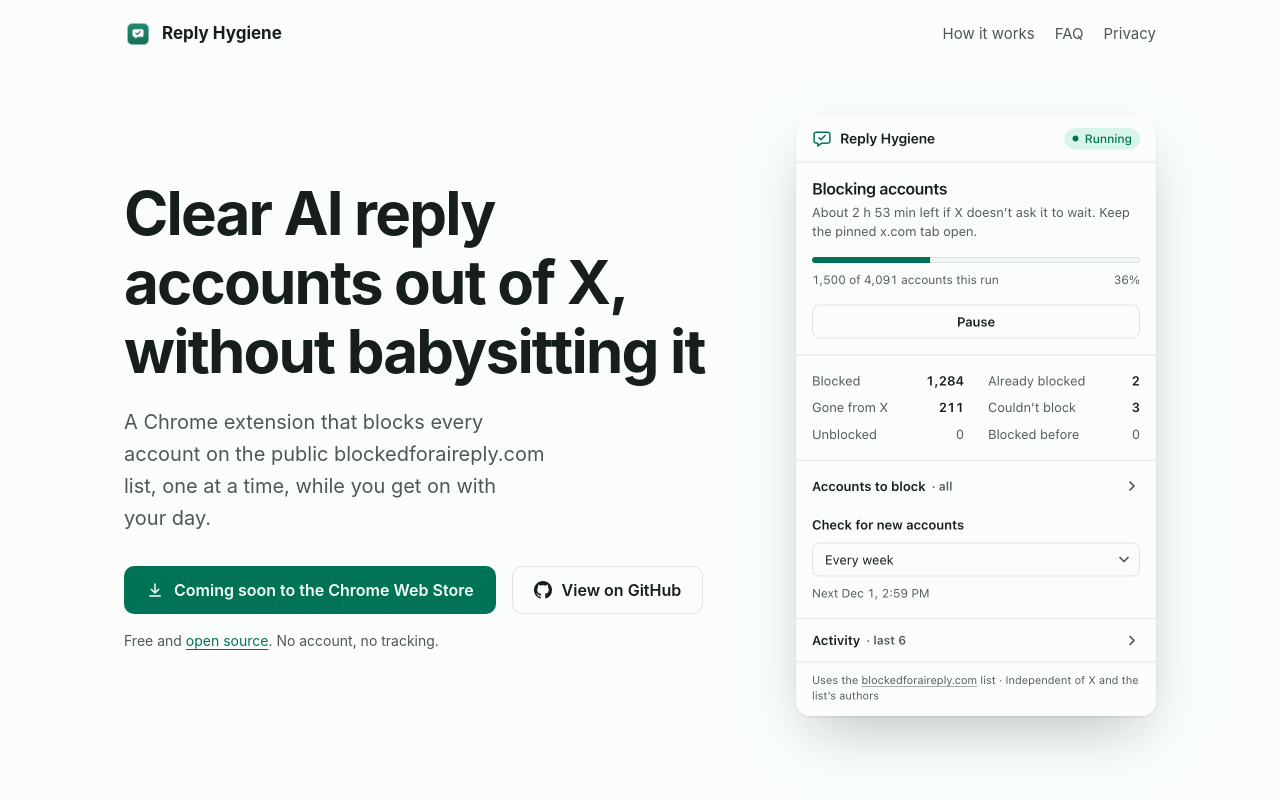
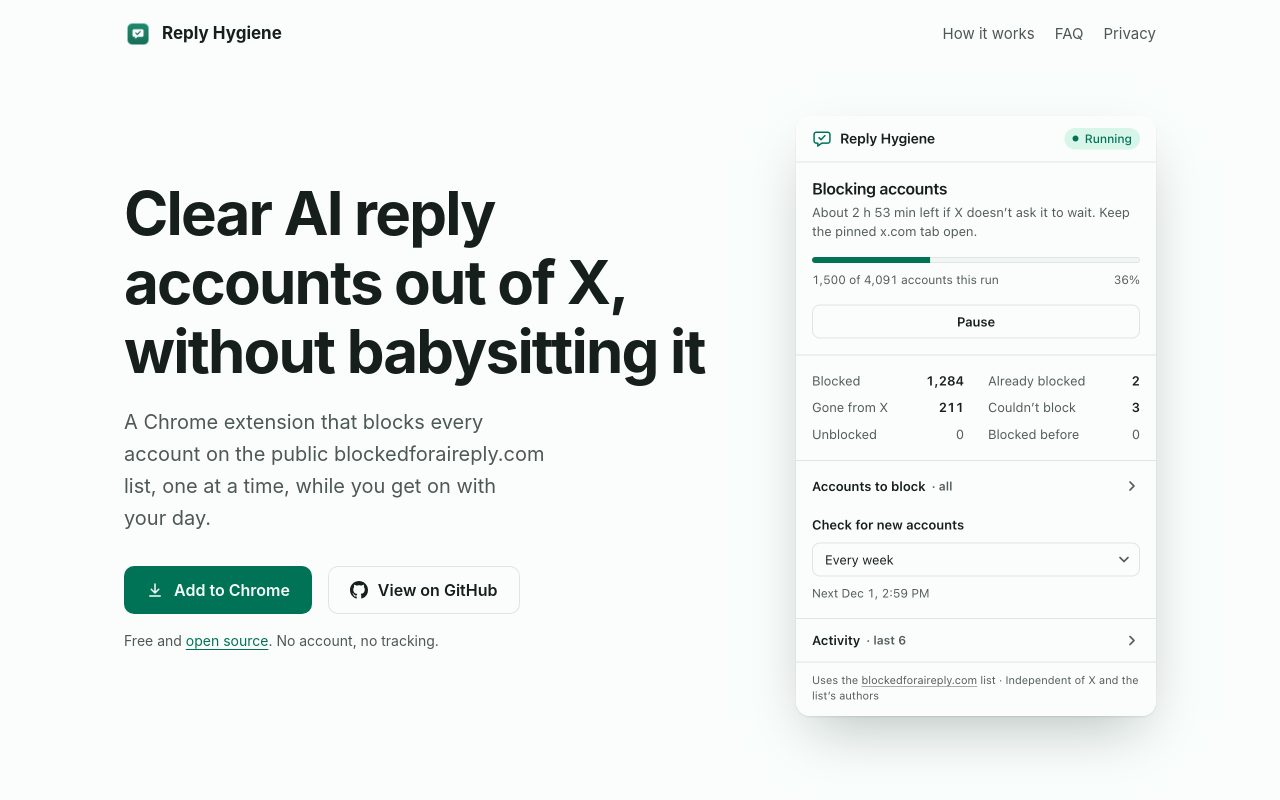
Before and after one commit to CyrisXD/reply-hygiene, a browser extension: page docs/index.html in a window 1280 px wide. Shown: the top 800 px of the page. Drawn offline with Linux system fonts and the light colour scheme.

Commit message:
Link the Chrome Web Store listing

```diff
--- a/docs/index.html
+++ b/docs/index.html
@@ -41,10 +41,9 @@
       <h1>Clear AI reply accounts out of X, without babysitting it</h1>
       <p class="lede">A Chrome extension that blocks every account on the public blockedforaireply.com list, one at a time, while you get on with your day.</p>
       <div class="cta">
-        <!-- Swap href for the Chrome Web Store listing URL once it's published. -->
-        <a class="button" id="store" href="#faq">
+        <a class="button" id="store" href="https://chromewebstore.google.com/detail/reply-hygiene/mcoecledhnlpaoijfkkabfefefeolkhj">
           <svg viewBox="0 0 24 24" fill="none" stroke="currentColor" stroke-width="2" stroke-linecap="round" stroke-linejoin="round" aria-hidden="true"><path d="M12 4v12m0 0-5-5m5 5 5-5M5 20h14"/></svg>
-          Coming soon to the Chrome Web Store
+          Add to Chrome
         </a>
         <a class="button secondary" href="https://github.com/CyrisXD/reply-hygiene">
           <svg viewBox="0 0 16 16" fill="currentColor" aria-hidden="true"><path d="M8 0C3.58 0 0 3.58 0 8c0 3.54 2.29 6.53 5.47 7.59.4.07.55-.17.55-.38 0-.19-.01-.82-.01-1.49-2.01.37-2.53-.49-2.69-.94-.09-.23-.48-.94-.82-1.13-.28-.15-.68-.52-.01-.53.63-.01 1.08.58 1.23.82.72 1.21 1.87.87 2.33.66.07-.52.28-.87.51-1.07-1.78-.2-3.64-.89-3.64-3.95 0-.87.31-1.59.82-2.15-.08-.2-.36-1.02.08-2.12 0 0 .67-.21 2.2.82.64-.18 1.32-.27 2-.27.68 0 1.36.09 2 .27 1.53-1.04 2.2-.82 2.2-.82.44 1.1.16 1.92.08 2.12.51.56.82 1.27.82 2.15 0 3.07-1.87 3.75-3.65 3.95.29.25.54.73.54 1.48 0 1.07-.01 1.93-.01 2.2 0 .21.15.46.55.38A8.013 8.013 0 0 0 16 8c0-4.42-3.58-8-8-8Z"/></svg>
@@ -119,8 +118,6 @@
     <div class="wrap">
       <h2>Questions</h2>
       <div class="faq">
-        <details><summary>Is it on the Chrome Web Store yet?<svg viewBox="0 0 24 24" aria-hidden="true"><path d="M12 5v14M5 12h14"/></svg></summary>
-          <p>It’s in review. This page will link to the listing as soon as it’s live.</p></details>
         <details><summary>Is this made by X or by blockedforaireply.com?<svg viewBox="0 0 24 24" aria-hidden="true"><path d="M12 5v14M5 12h14"/></svg></summary>
           <p>No. Reply Hygiene is independent. It uses the public list from blockedforaireply.com and credits it, but isn’t affiliated with X Corp. or the list’s authors.</p></details>
         <details><summary>Who decides which accounts are on the list?<svg viewBox="0 0 24 24" aria-hidden="true"><path d="M12 5v14M5 12h14"/></svg></summary>
```
Also changed, not shown: 1 other file.
